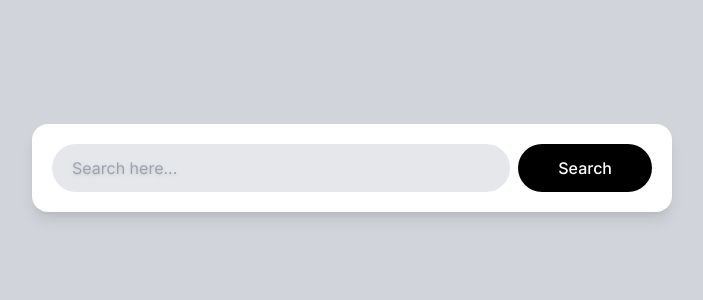
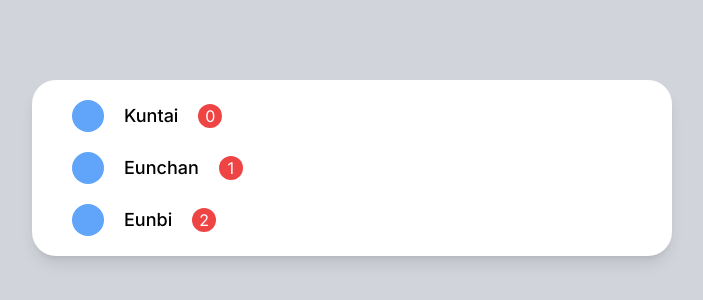
Before and after one commit to KuntaiAhn/carrot_market_clone, a Next.js app: page / in a window 1280 px wide. Shown: the part 232-532 px from the top of the page, without its empty margins (288-991 px from the left). Built offline with nearby package versions, Linux system fonts and the light colour scheme.

Commit message:
list and animation

```diff
--- a/app/page.tsx
+++ b/app/page.tsx
@@ -1,15 +1,18 @@
 export default function Home() {
   return (
-    <main className="bg-gray-300 h-screen flex items-center justify-center p-5 dark:bg-gray-500">
-      <div className="bg-white shadow-lg p-5 rounded-2xl w-full max-w-screen-sm flex flex-col gap-2 md:flex-row">
-        <input
-          className="w-full rounded-full h-12 bg-gray-200 pl-5 outline-none ring ring-transparent focus:ring-orange-500 focus:ring-offset-2 transition-shadow placeholder:drop-shadow"
-          type="text"
-          placeholder="Search here..."
-        />
-        <button className="bg-black text-white py-2 rounded-full active:scale-90 focus:scale-90 transition-transform font-medium outline-none md:px-10">
-          Search
-        </button>
+    <main className="bg-gray-300 h-screen flex items-center justify-center p-5">
+      <div className="bg-white shadow-lg p-5 rounded-3xl w-full max-w-screen-sm flex flex-col gap-5">
+        {['Kuntai', 'Eunchan', 'Eunbi'].map((person, index) => (
+          <div key={index} className="flex items-center gap-5">
+            <div />
+            <div className="size-8 bg-blue-400 rounded-full" />
+            <span className="text-lg font-medium">{person}</span>
+            <div className=" size-6 bg-red-500 text-white flex items-center justify-center rounded-full relative">
+              <span className="z-10">{index}</span>
+              <div className="size-6 bg-red-500 rounded-full absolute animate-ping" />
+            </div>
+          </div>
+        ))}
       </div>
     </main>
   );
```
